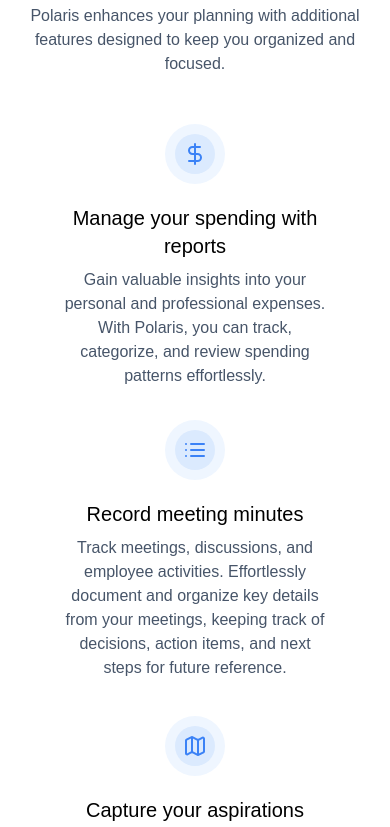
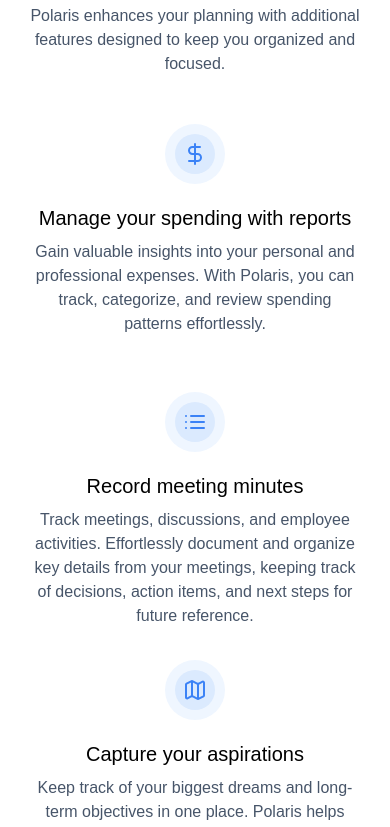
Before and after one commit to LucianiChristian/polaris-splash, a Next.js app: page / in a window 390 px wide. Shown: the part 3120-3947 px from the top of the page. Built offline with nearby package versions, Linux system fonts and the light colour scheme.

Commit message:
Change padding on more features section.

```diff
--- a/src/app/MoreFeatures/MoreFeaturesSection.tsx
+++ b/src/app/MoreFeatures/MoreFeaturesSection.tsx
@@ -9,7 +9,7 @@ export default function MoreFeaturesSection() {
                 <h2 className="text-4xl font-semibold">Discover More Ways to Stay Ahead</h2>
                 <p className="text-[18] sm:text-xl text-slate-600">Polaris enhances your planning with additional features designed to keep you organized and focused.</p>
             </div>
-            <div className="grid grid-cols-1 lg:grid-cols-2 grid-rows-2 gap-8 px-16">
+            <div className="grid grid-cols-1 lg:grid-cols-2 grid-rows-2 gap-8 px-8 lg:px-16">
             {
                 featuresContent.map(x => (
                     <MoreFeature icon={x.icon} header={x.header} subtitle={x.subtitle} key={x.header}/>
```
